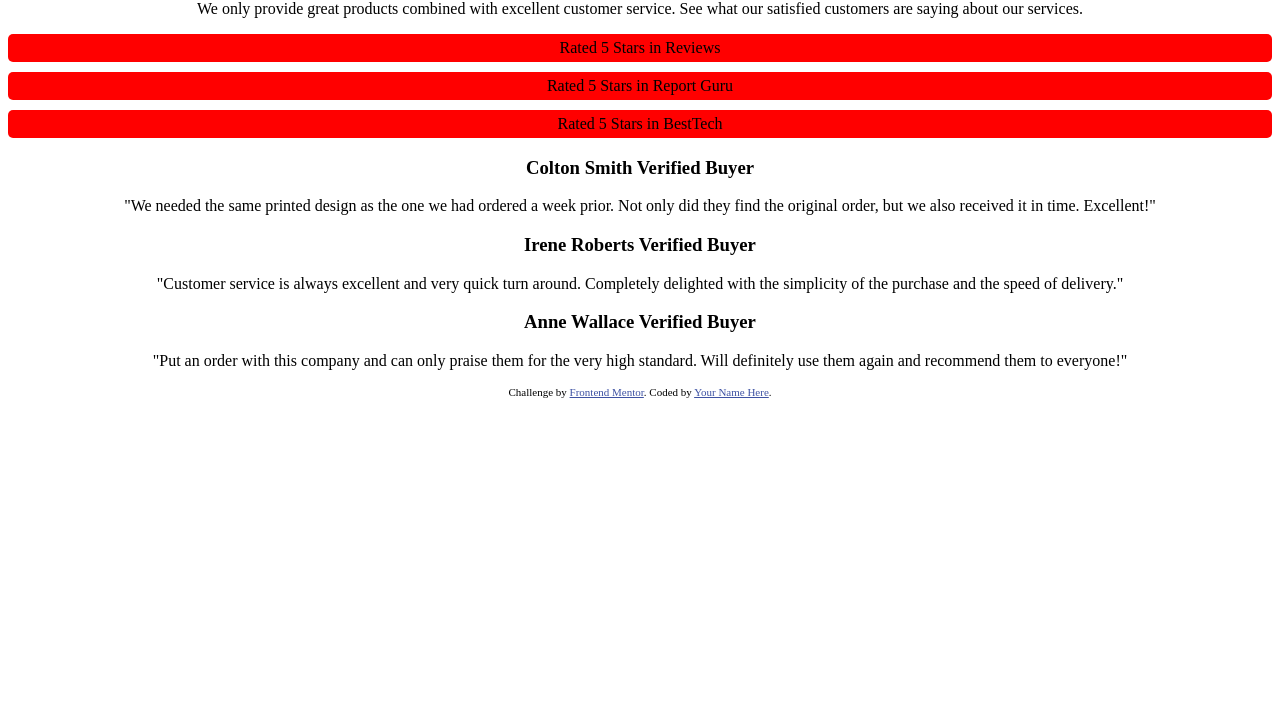
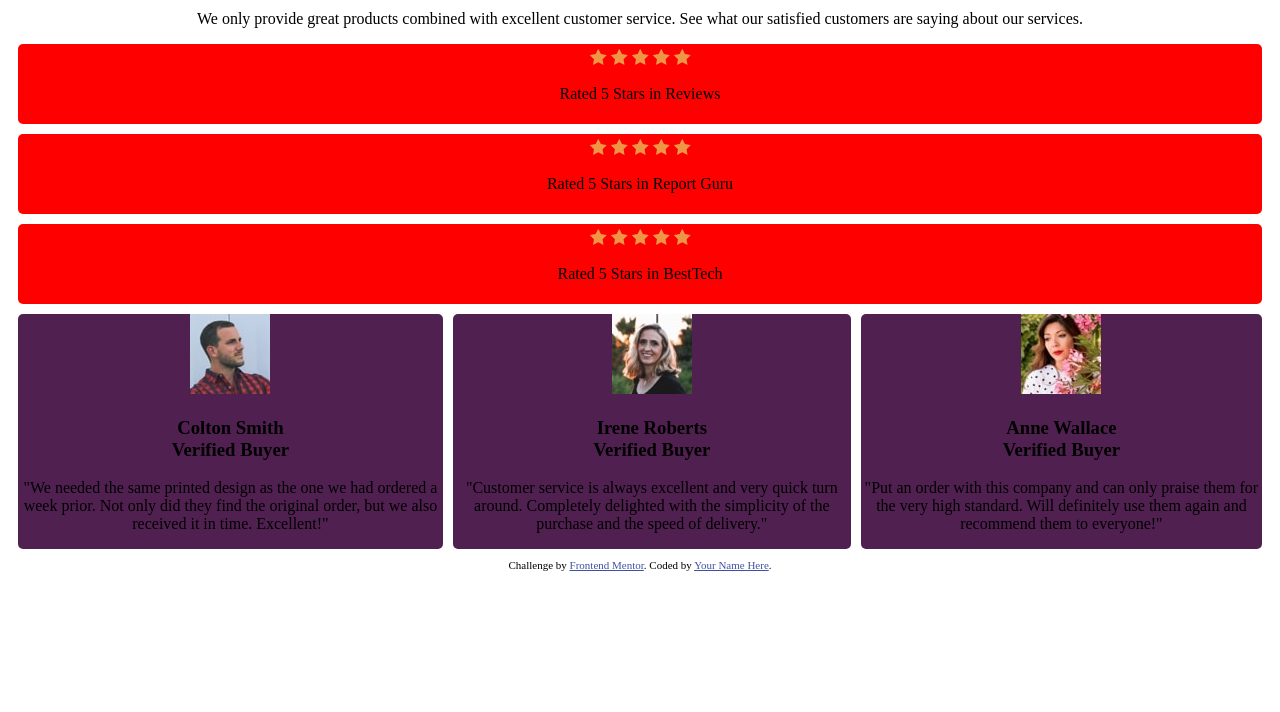
Before and after one commit to Haseebullah555/social-proof, a plain HTML site: page index.html in a window 1280 px wide. Shown: the part 88-800 px from the top of the page. Drawn offline with Linux system fonts and the light colour scheme.

Commit message:
add some style

```diff
--- a/index.html
+++ b/index.html
@@ -32,30 +32,58 @@
         </div>
 
         <div class="stars">
-          <div class="star">Rated 5 Stars in Reviews</div>
-          <div class="star">Rated 5 Stars in Report Guru</div>
-          <div class="star">Rated 5 Stars in BestTech</div>
+          <div class="star">
+            <img src="images/icon-star.svg" alt="star">
+            <img src="images/icon-star.svg" alt="star">
+            <img src="images/icon-star.svg" alt="star">
+            <img src="images/icon-star.svg" alt="star">
+            <img src="images/icon-star.svg" alt="star">
+            <p>Rated 5 Stars in Reviews</p>
+          </div>
+          <div class="star">
+            <img src="images/icon-star.svg" alt="star">
+            <img src="images/icon-star.svg" alt="star">
+            <img src="images/icon-star.svg" alt="star">
+            <img src="images/icon-star.svg" alt="star">
+            <img src="images/icon-star.svg" alt="star">
+            <p>Rated 5 Stars in Report Guru</p>
+          </div>
+          <div class="star">
+            <img src="images/icon-star.svg" alt="star">
+            <img src="images/icon-star.svg" alt="star">
+            <img src="images/icon-star.svg" alt="star">
+            <img src="images/icon-star.svg" alt="star">
+            <img src="images/icon-star.svg" alt="star">
+            <p>Rated 5 Stars in BestTech</p>
+          </div>
         </div>
       </div>
 
       <div class="cards">
-        <div class="first">
-          <h3>Colton Smith
-          Verified Buyer</h3>
+        <div class="first card">
+          <img src="images/image-colton.jpg" alt="">
+          <h3>Colton Smith</br>
+          <span>Verified Buyer</span></h3>
           <p>"We needed the same printed design as the one we had ordered a week prior.
           Not only did they find the original order, but we also received it in time.
           Excellent!"</p>
         </div>
 
-        <h3>Irene Roberts
-        Verified Buyer</h3>
-        <p>"Customer service is always excellent and very quick turn around. Completely
-        delighted with the simplicity of the purchase and the speed of delivery."</p>
+        <div class="second card">
+          <img src="images/image-irene.jpg" alt="">
+          <h3>Irene Roberts</br>
+            <span>Verified Buyer</span></h3>
+          <p>"Customer service is always excellent and very quick turn around. Completely
+            delighted with the simplicity of the purchase and the speed of delivery."</p>
+        </div>
 
-        <h3>Anne Wallace
-        Verified Buyer</h3>
-        <p>"Put an order with this company and can only praise them for the very high
-        standard. Will definitely use them again and recommend them to everyone!"</p>
+        <div class="third card">
+          <img src="images/image-anne.jpg" alt="">
+          <h3>Anne Wallace</br>
+            <span>Verified Buyer</span></h3>
+          <p>"Put an order with this company and can only praise them for the very high
+            standard. Will definitely use them again and recommend them to everyone!"</p>
+        </div>
       </div>
     </div>
 
--- a/stylesheet.css
+++ b/stylesheet.css
@@ -11,6 +11,7 @@
   display: flex;
   flex-direction: column;
   text-align: center;
+  padding: 10px;
 }
 
 .stars{
@@ -24,3 +25,22 @@
     border-radius: 5px;
     padding: 5px;
 }
+.cards{
+    display: flex;
+    gap: 10px;
+    margin-top: 10px;
+
+}
+.card{
+    background-color: var(--very-dark-magenta);
+    border-radius: 5px;
+}
+.first{
+
+}
+.second{
+
+}
+.third{
+
+}
```
